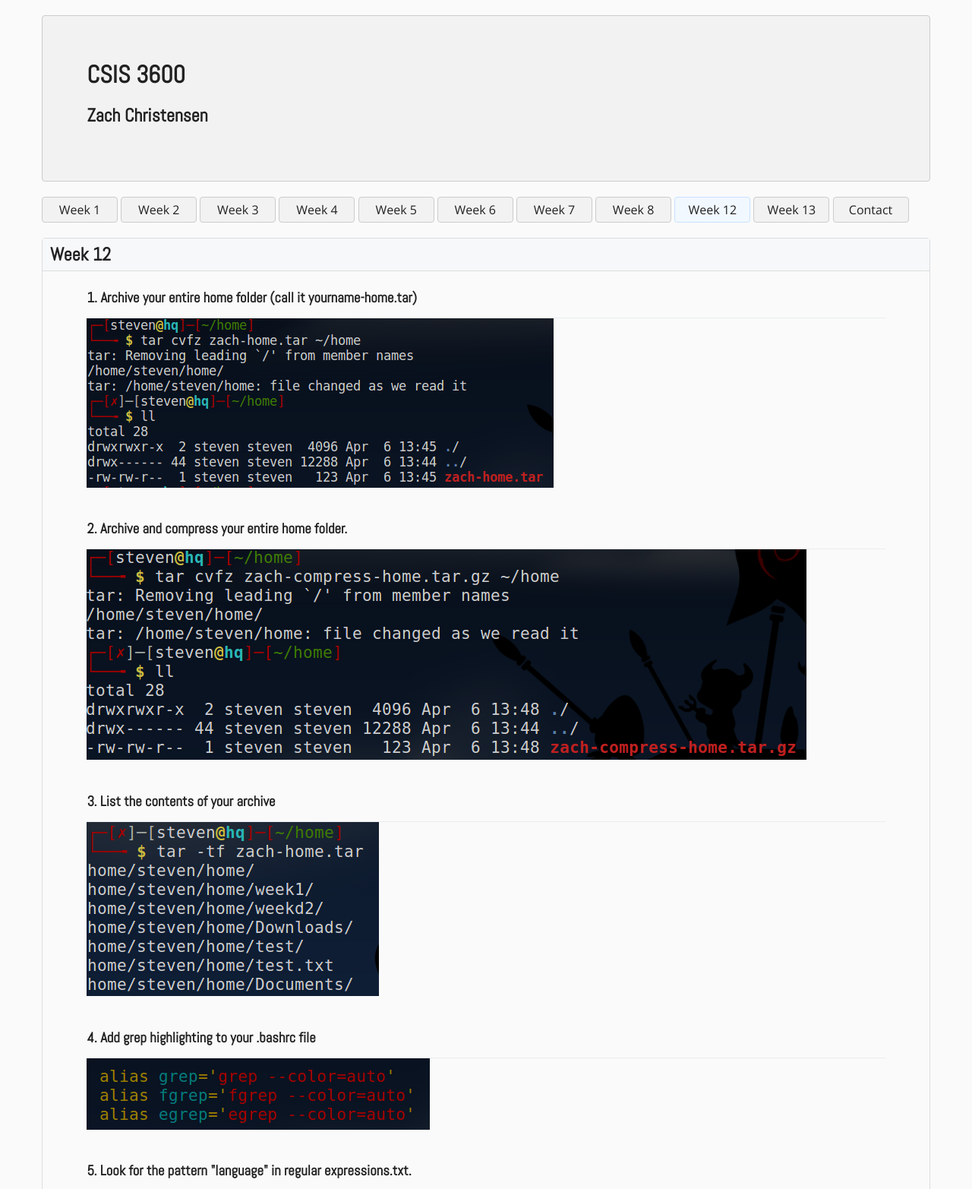
After one commit to ZachChristensen28/csis_3600, a Django app: page /weeklywork/week-12/ in a window 1280 px wide. The commit adds this page. Shown: the top 1565 px of the page at 76% size. Run offline with Django 3.2, Linux system fonts and the light colour scheme; some libraries are stand-ins or nearby versions.

Commit message:
Week 12 complete

```diff
--- /dev/null
+++ b/csis3600/myWebsite/templates/myWebsite/week12.html
@@ -0,0 +1,43 @@
+{% extends "base.html" %} {% block title %}
+<title>Week 12 | CSIS 3600 | Spring 2018</title>
+{% endblock %} {% block body %} {% load static %}
+<div class="homework-container">
+  <div class="title-container">
+    <h2><i class="fal fa-book fa-xs"></i> Week 12</h2>
+  </div>
+  <div class="homework">
+    <h3 class="no-margin-bottom"><i class="fal fa-pencil"></i> 1. Archive your entire home folder (call it yourname-home.tar)</h3>
+    <img src="{% static 'img/week12/1.png' %}" alt="Tar home directory">
+  </div>
+  <div class="homework">
+    <h3 class="no-margin-bottom"><i class="fal fa-pencil"></i> 2. Archive and compress your entire home folder.</h3>
+    <img src="{% static 'img/week12/2.png' %}" alt="Tar and compress home directory">
+  </div>
+  <div class="homework">
+    <h3 class="no-margin-bottom"><i class="fal fa-pencil"></i> 3. List the contents of your archive</h3>
+    <img src="{% static 'img/week12/3.png' %}" alt="Listing contents of tar file">
+  </div>
+  <div class="homework">
+    <h3 class="no-margin-bottom"><i class="fal fa-pencil"></i> 4. Add grep highlighting to your .bashrc file</h3>
+    <img src="{% static 'img/week12/4.png' %}" alt="grep highlighting">
+  </div>
+  <div class="homework">
+    <h3 class="no-margin-bottom"><i class="fal fa-pencil"></i> 5. Look for the pattern "language" in regular expressions.txt.</h3>
+    <img src="{% static 'img/week12/5.png' %}" alt="grep language">
+    <img src="{% static 'img/week12/5b.png' %}" alt="grep language wordcount">
+  </div>
+  <div class="homework">
+    <h3 class="no-margin-bottom"><i class="fal fa-pencil"></i> 6. Write a script that does the following.</h3>
+    <ol type="A">
+      <li><img src="{% static 'img/week12/6a.png' %}" alt="/etc/hosts"></li>
+      <li><img src="{% static 'img/week12/6b.png' %}" alt="/usr/share/doc"></li>
+      <li><img src="{% static 'img/week12/6c.png' %}" alt="/etc/fstab"></li>
+      <li><img src="{% static 'img/week12/6d.png' %}" alt="/etc/passwd"></li>
+    </ol>
+  </div>
+  <div class="homework">
+    <h3 class="no-margin-bottom"><i class="fal fa-pencil"></i> 7. Fix awk01 so it gives exactly the same results as wc.</h3>
+    <img src="{% static 'img/week12/7.png' %}" alt="awk01 fix">
+  </div>
+</div>
+{% endblock %}
--- a/csis3600/myWebsite/urls.py
+++ b/csis3600/myWebsite/urls.py
@@ -12,6 +12,8 @@ urlpatterns = [
     path('week-6/', views.Week6.as_view(), name='week6'),
     path('week-7/', views.Week7.as_view(), name='week7'),
     path('week-8/', views.Week8.as_view(), name='week8'),
+    path('week-12/', views.Week12.as_view(), name='week12'),
+    path('week-13/', views.Week13.as_view(), name='week13'),
 ]
 
 handler404 = 'csis3600.views.handler404'
--- a/csis3600/myWebsite/views.py
+++ b/csis3600/myWebsite/views.py
@@ -31,3 +31,9 @@ class Week7(TemplateView):
 
 class Week8(TemplateView):
     template_name = 'myWebsite/week8.html'
+
+class Week12(TemplateView):
+    template_name = 'myWebsite/week12.html'
+
+class Week13(TemplateView):
+    template_name = 'myWebsite/week13.html'
--- a/csis3600/templates/base.html
+++ b/csis3600/templates/base.html
@@ -53,6 +53,8 @@
         <li class="gray-container {% if request.path == '/weeklywork/week-6/' %}active{% endif %}"><a href="{% url 'weeklywork:week6' %}">Week 6</a></li>
         <li class="gray-container {% if request.path == '/weeklywork/week-7/' %}active{% endif %}"><a href="{% url 'weeklywork:week7' %}">Week 7</a></li>
         <li class="gray-container {% if request.path == '/weeklywork/week-8/' %}active{% endif %}"><a href="{% url 'weeklywork:week8' %}">Week 8</a></li>
+        <li class="gray-container {% if request.path == '/weeklywork/week-12/' %}active{% endif %}"><a href="{% url 'weeklywork:week12' %}">Week 12</a></li>
+        <li class="gray-container {% if request.path == '/weeklywork/week-13/' %}active{% endif %}"><a href="{% url 'weeklywork:week13' %}">Week 13</a></li>
         <li class="gray-container {% if request.path == '/contact/' %}active{% endif %}"><a href="{% url 'contact:contactForm' %}">Contact</a></li>
       </ul>
     </nav>
```
Also changed, not shown: classNotes/week13.md (+25 -0 lines), csis3600/myWebsite/templates/myWebsite/week13.html (added, +12 -0 lines), csis3600/static/img/week12/1.png (added), csis3600/static/img/week12/2.png (added), csis3600/static/img/week12/3.png (added), csis3600/static/img/week12/4.png (added), csis3600/static/img/week12/5.png (added), csis3600/static/img/week12/5a.png (added), csis3600/static/img/week12/6a.png (added), csis3600/static/img/week12/6b.png (added), csis3600/static/img/week12/6c.png (added), csis3600/static/img/week12/6d.png (added), csis3600/static/img/week12/7.png (added).
